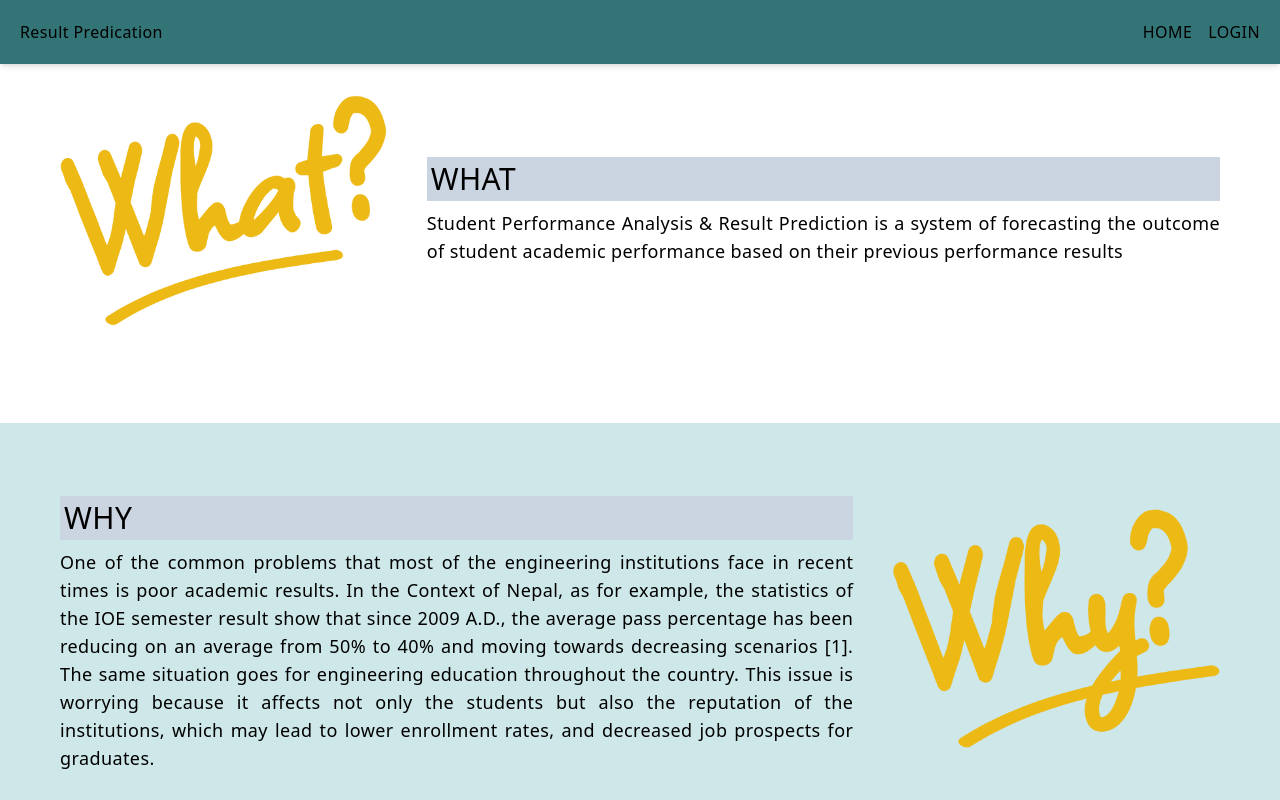
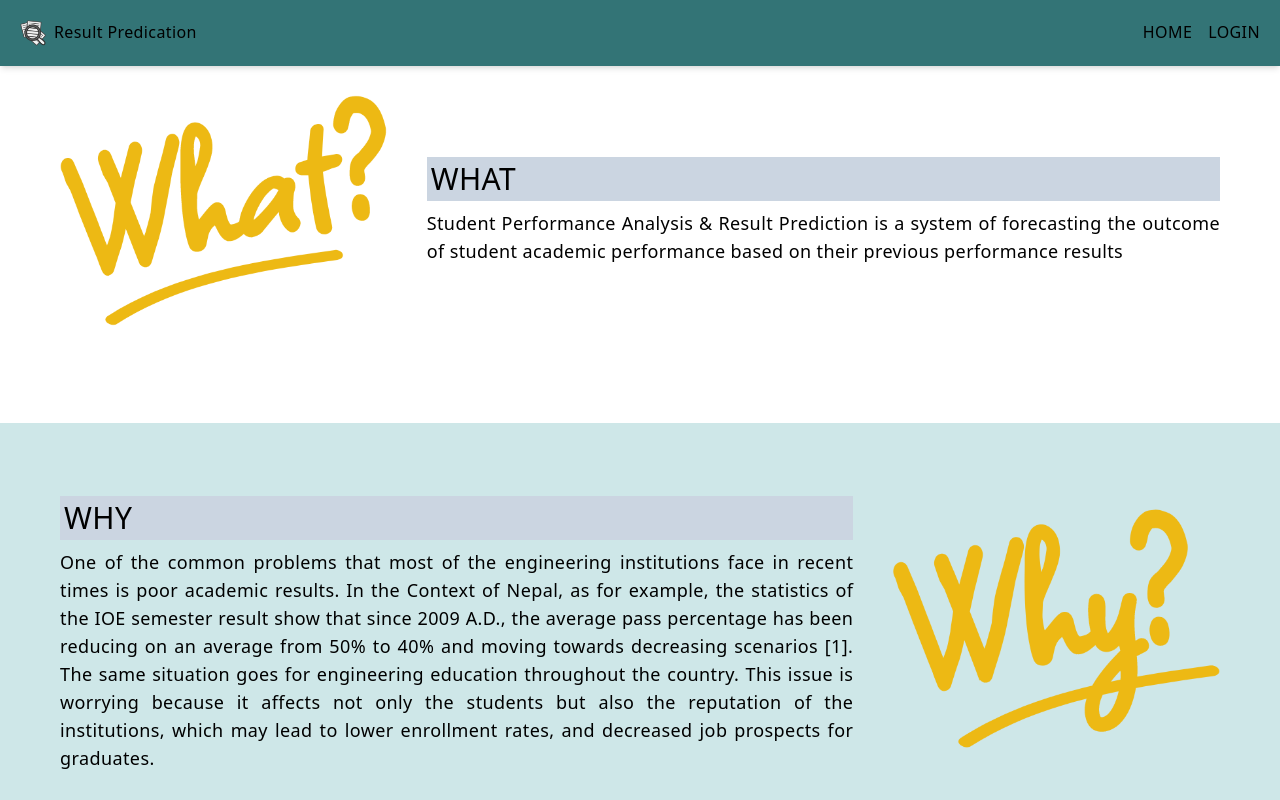
Before and after one commit to prshnt-bhushal/ResultPredictionUsingML, a Next.js app: page / in a window 1280 px wide. Shown: the top 800 px of the page. Built offline with nearby package versions, Linux system fonts and the light colour scheme; no server answers.

Commit message:
Loading Spinner and FavIcon Added

```diff
--- a/components/NavBar.js
+++ b/components/NavBar.js
@@ -13,8 +13,13 @@ export default function NavBar() {
   return (
     <>
       <nav className="flex fixed z-[100] justify-between bg-[#337476] shadow-md p-5 w-full">
-        <div>
-          <h1>Result Predication</h1>
+        <div className='flex'>
+          <img
+            src="../images/icon.png"
+            alt="logo"
+            width={26}
+          />
+          <h1 className='px-2'>Result Predication</h1>
         </div>
         <div className="flex gap-6 uppercase">
           <ul className="flex font-medium justify-between gap-4 ">
--- a/src/pages/login.js
+++ b/src/pages/login.js
@@ -6,9 +6,10 @@ import { getError } from '../../utils/error';
 import { toast } from 'react-toastify';
 import { useRouter } from 'next/router';
 import { useForm } from 'react-hook-form';
+import {FaMagnifyingGlass} from 'react-icons/fa';
 // import LoadingSpinner from '@/components/LoadingSpinner';
 
-export default function loginScreen({setIsLoadingProps}) {
+export default function loginScreen({ setIsLoadingProps }) {
   const { data: session } = useSession();
 
   const router = useRouter();
--- a/src/pages/profile.js
+++ b/src/pages/profile.js
@@ -51,10 +51,10 @@ export default function Profile() {
           <h2 className="py-2 font-medium text-lg">Predict Your Next Result:</h2>
           <button data-text="Awesome" className="button" onClick={handlePredict}>
             <span className="actual-text">
-              &nbsp;Results&nbsp;
+              &nbsp;Predict&nbsp;
             </span>
             <span className="hover-text" aria-hidden="true">
-              &nbsp;Results&nbsp;
+              &nbsp;Predict&nbsp;
             </span>
           </button>
         </div>
```
Also changed, not shown: public/Images/icon.png (added), 1 other file (tests, documents, lock files or other folders).
